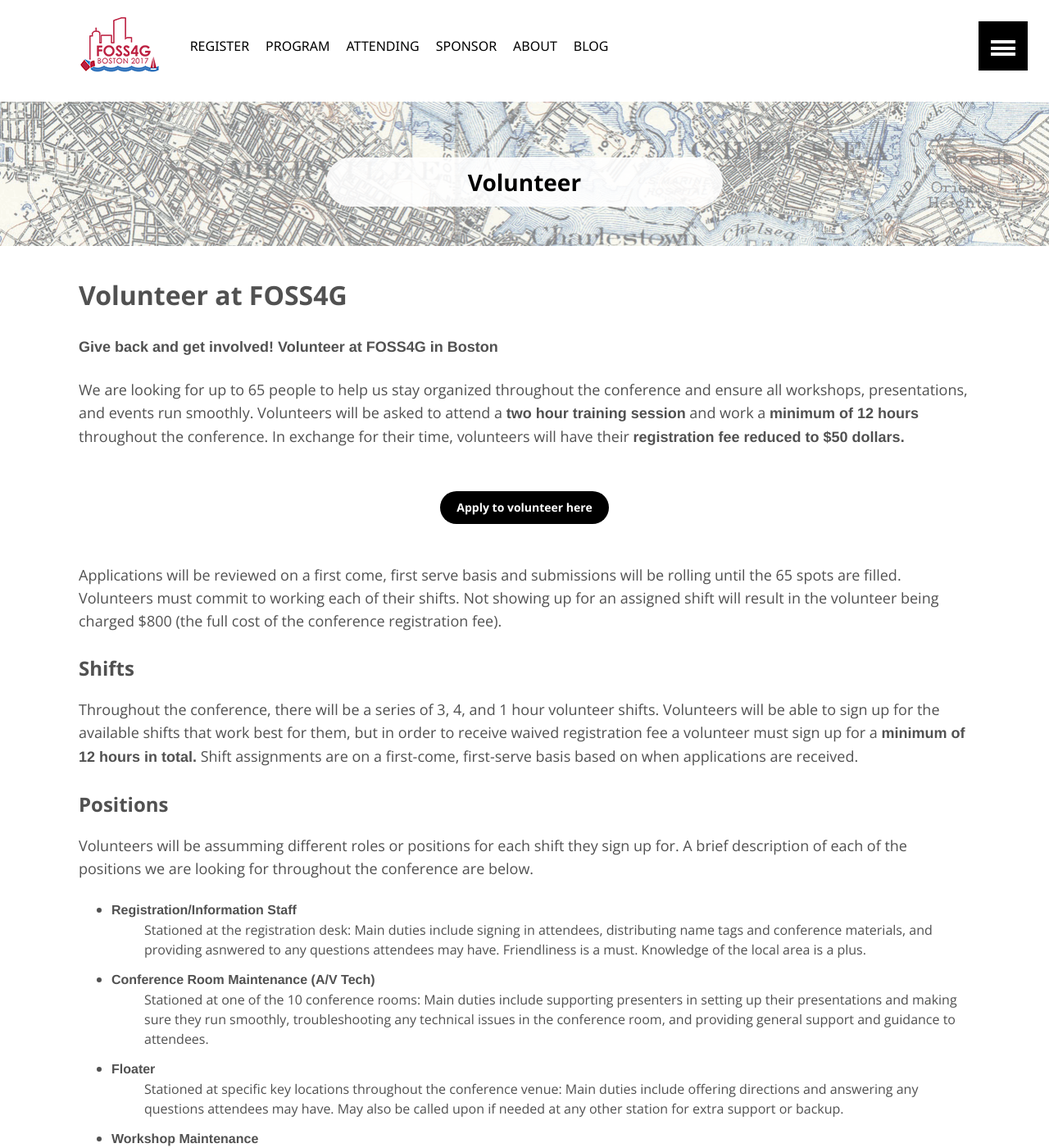
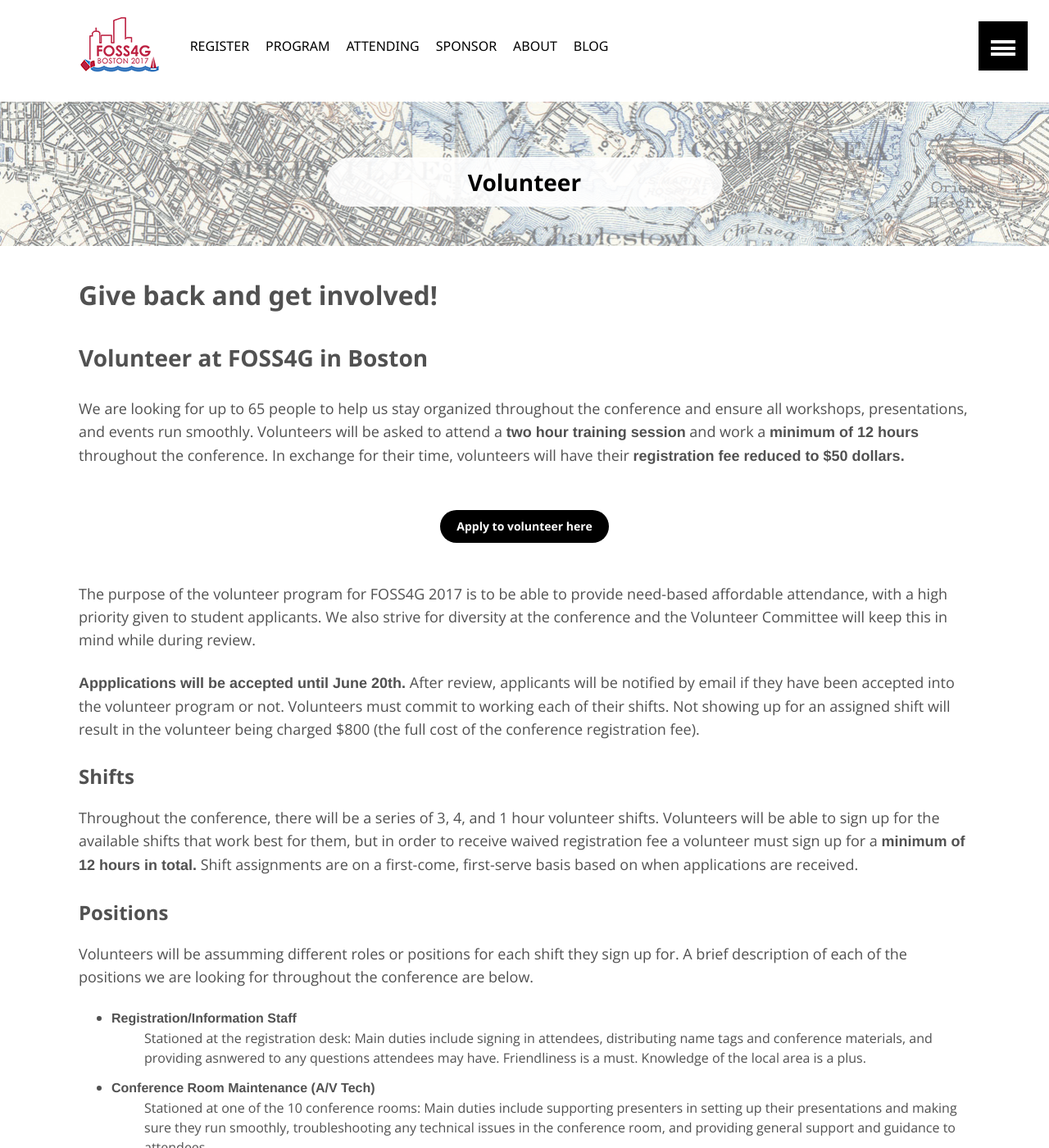
Before and after one commit to AvidGeo/foss4g2017-dev, a Jekyll site: the page built from volunteer/index.html, in a window 1280 px wide and 1400 px high. Shown: the whole window at 82% size. Built offline with Jekyll 4.4.1, drawn with Linux system fonts in a browser that asks for light colours.

Commit message:
update volunteer page

```diff
--- a/about/index.html
+++ b/about/index.html
@@ -166,6 +166,7 @@
       <p><strong>When will the schedule for FOSS4G be released?</strong><br />We have recently chosen the program for FOSS4G Boston and creating the schedule is our next step. We will release the schedule as soon as we can and thank you for your patience and understanding. We hope to have it online before June 1st.</p>
       <p><strong>What is the deal with the Harpoon Welcome Social?</strong><br />Due to the size of the venue we have a limited number of tickets (only 400) that are being distributed on a first-come-first-serve basis to Early Bird registrants. As of May 16th there are no more tickets available for this event.</p>
       <p><strong>What is JS.Geo?</strong><br />JS.Geo is a co-located conference that takes place on Tuesday, August 15th. There were a limited number of tickets (only 120) and it is now sold out. JS.Geo overlaps with Tuesday workshops, so we suggest coordinating your workshop selections with the JS.Geo schedule (i.e. taking your workshops on Monday).</p>
+      <p><strong>Will any meals be provided at FOSS4G?</strong><br />Lunch will be provided on Wednesday, Thursday, and Friday during the week of the conference. A continental breakfast will be provided on Wednesday and Thursday. Coffee will be provided during breaks and Friday morning.</p>
       <p><strong>Where are the workshops located?</strong><br />Monday and Tuesday workshops are located at <a href="https://www.google.com/maps/place/Cgis+Knafel,+1737+Cambridge+St,+Cambridge,+MA+02138/@42.375638,-71.1154243,17z/data=!3m1!4b1!4m5!3m4!1s0x89e37744241b934f:0x70603c849cad1301!8m2!3d42.375638!4d-71.1132356?hl=en">Harvard University’s Center for Geographic Analysis (CGA).</a></p>
       <p><strong>What is the closest T (subway) stop to FOSS4G Boston?</strong><br />The <a href="https://www.google.com/maps/place/World+Trade+Center/@42.3487414,-71.0450992,16.75z/data=!4m5!3m4!1s0x89e37a8214e8db7b:0x897b0be381e29145!8m2!3d42.3485954!4d-71.0423848?hl=en">World Trade Center stop on the Silver Line</a> is across the street from the Seaport Hotel and is the closest T stop to the conference. The <a href="https://www.google.com/maps/place/South+Station/@42.3518776,-71.0572929,17z/data=!3m1!4b1!4m5!3m4!1s0x89e37081fa252f27:0xa620df45f1c1057d!8m2!3d42.3518776!4d-71.0551042?hl=en">South Station stop on the Red Line</a> is also walking distance to the conference venue.</p>
 
--- a/volunteer/index.html
+++ b/volunteer/index.html
@@ -14,7 +14,9 @@
 
       <h6 align="center"><a href="" class="btn">Apply to volunteer here</a></h6>
 
-         <p>Applications will be reviewed on a first come, first serve basis and submissions will be rolling until the 65 spots are filled. Volunteers must
+         <p>The purpose of the volunteer program for FOSS4G 2017 is to be able to provide need-based affordable attendance, with a high priority given to student applicants. We also strive for diversity
+            at the conference and the Volunteer Committee will keep this in mind while during review.</p>
+         <p><strong>Appplications will be accepted until June 20th.</strong> After review, applicants will be notified by email if they have been accepted into the volunteer program or not. Volunteers must
            commit to working each of their shifts. Not showing up for an assigned shift will result in the volunteer being charged $800 (the full cost of the conference
            registration fee).</p>
 
--- a/workshop-signup/index.html
+++ b/workshop-signup/index.html
@@ -452,7 +452,7 @@
     <td><button id="312" onClick="reply_click(this.id)">Sign up</button></td>
     <td>312</td>
     <td>Tuesday - AM</td>
-    <td><a href="#openModal-312" class="speaker-modal-button">GeoServer & PostGIS in Containers and On Kubernetes</a></td>
+    <td><a href="#openModal-312" class="speaker-modal-button">GeoServer &amp; PostGIS in Containers and On Kubernetes</a></td>
     <td>Steve Pousty - Red Hat</td>
     <td>Server</td>
   </tr>
```
Also changed, not shown: other parts of volunteer/index.html (+2 -2 lines).
